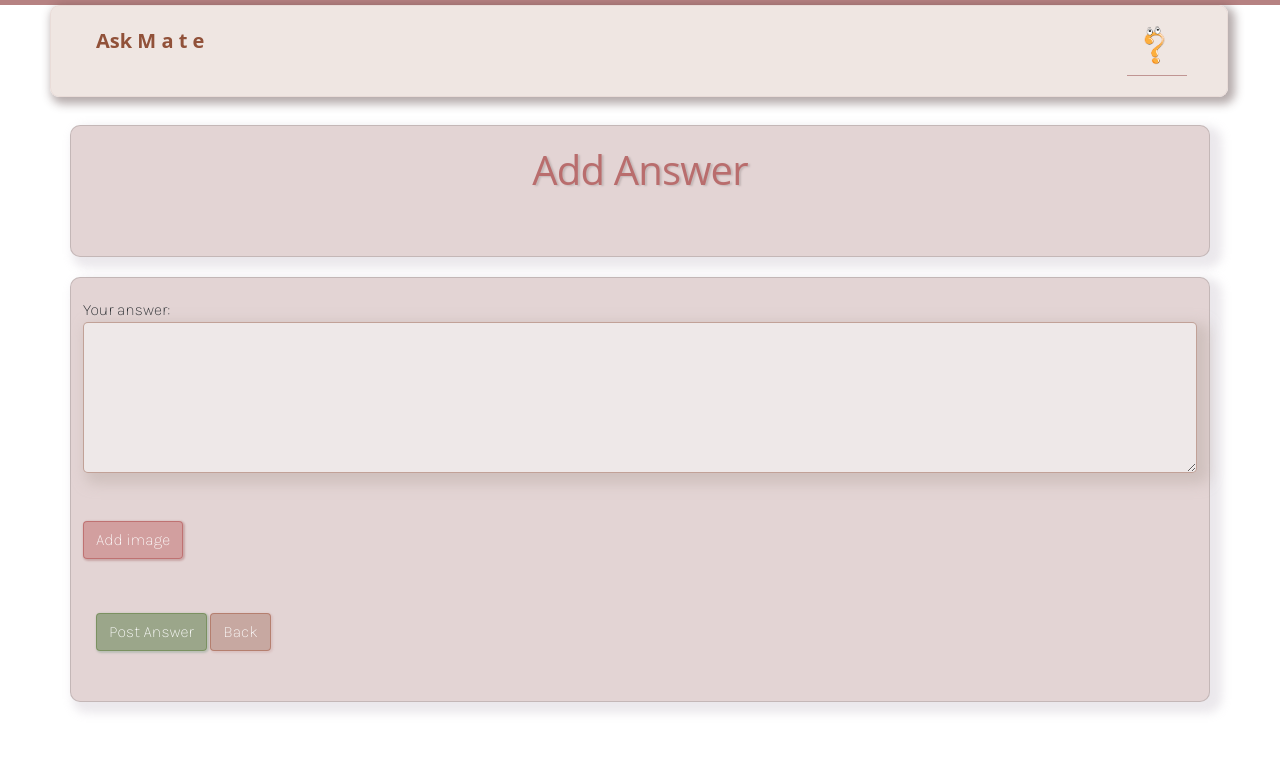
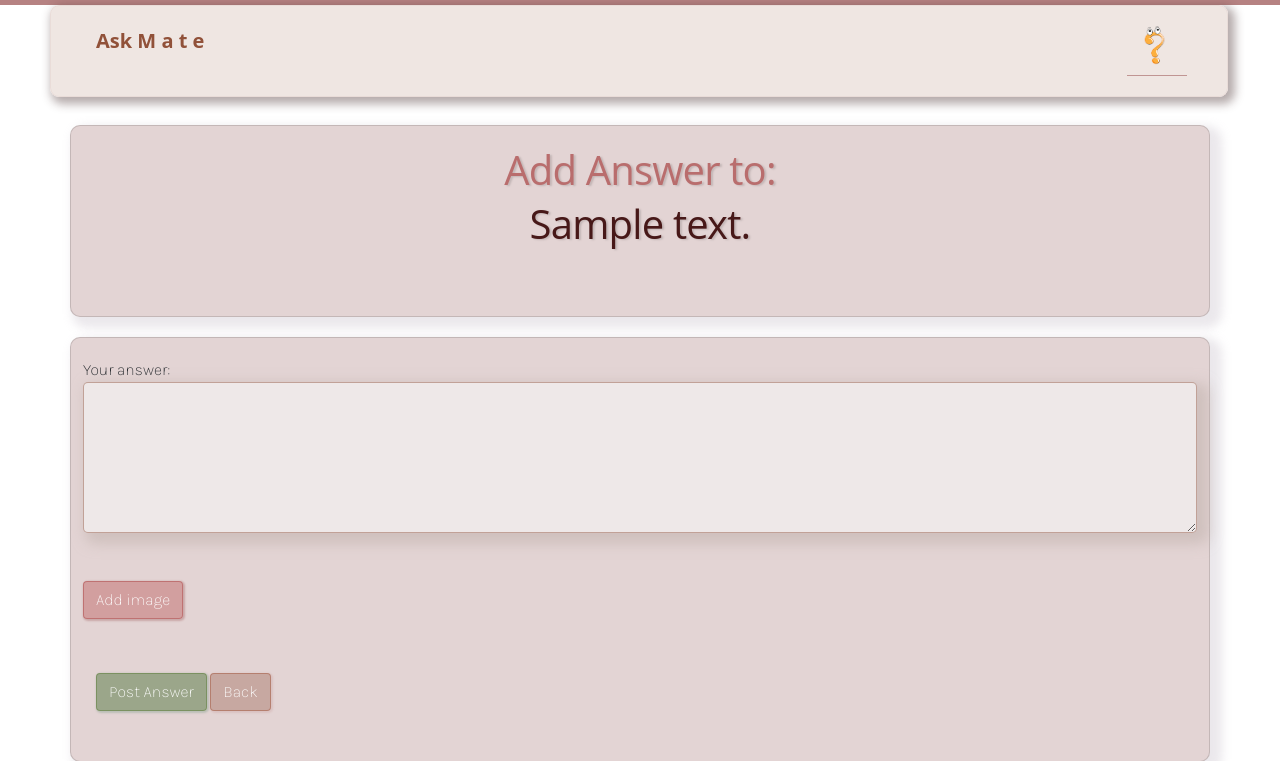
Before and after one commit to szopszop/AskMate_Forum, a Flask app: template templates/add-answer.html in a window 1280 px wide. Shown: the top 761 px of the page. Run offline with Flask 2, Linux system fonts and the light colour scheme; the template is opened without the code that fills it: most values are stand-ins (such as "Sample title", 1, 10 or a date in 2020); some libraries are stand-ins or nearby versions.

Commit message:
there's visible question when adding an answer

```diff
--- a/server.py
+++ b/server.py
@@ -38,7 +38,8 @@ def ask_a_question():
 
 @app.route('/question/<int:question_id>/new-answer')
 def write_an_answer(question_id):
-    return render_template("add-answer.html", id=question_id)
+    question = data_manager.get_question(question_id)
+    return render_template("add-answer.html", id=question_id, question=question)
 
 
 @app.route('/question/<int:question_id>/new-answer', methods=["POST"])
--- a/static/css/style.css
+++ b/static/css/style.css
@@ -222,6 +222,12 @@ h1, h2, h3 {
     box-shadow: 7px 6px 13px 5px rgba(192, 177, 172, 0.55);
     border-radius: 5px;
 }
+.question-answer {
+    padding: 3px;
+    margin: 3px;
+    color: #471818;
+
+}
 .comment {
     background-color: rgba(255, 255, 255, 0.85);
     padding: 15px;
--- a/templates/add-answer.html
+++ b/templates/add-answer.html
@@ -1,6 +1,8 @@
 {% extends 'layout.html' %}
 {% block title %}Add Answer{% endblock %}
-{% block header %}Add Answer{% endblock %}
+{% block header %}Add Answer to:
+  <p class="question-answer">{{ question['message'] }}</p>
+{% endblock %}
 {% block body %}
     <form method="post" enctype="multipart/form-data">
         <label for="answer">Your answer:</label>
--- a/templates/layout.html
+++ b/templates/layout.html
@@ -10,6 +10,7 @@
     <link rel="preconnect" href="https://fonts.googleapis.com">
     <link rel="preconnect" href="https://fonts.gstatic.com" crossorigin>
     <link href="https://fonts.googleapis.com/css2?family=Karla:wght@200&display=swap" rel="stylesheet">
+    <script src="https://kit.fontawesome.com/671f235a9d.js" crossorigin="anonymous"></script>
 
     <title>{% block title %}{% endblock %}</title>
 
--- a/templates/question.html
+++ b/templates/question.html
@@ -68,7 +68,7 @@
                     {% if comment['answer_id'] == answer['id'] %}
                         <p class="comment">{{ comment['message'] }}</p>
                         <a href="{{ url_for('comment_delete', comment_id=comment['id']) }}"
-                                class="btn btn-secondary">Delete comment</a>
+                                class="btn btn-secondary"><i class="fa-solid fa-trash"></i></a>
                         <br>
                     {% endif %}
                 {% endfor %}
```
